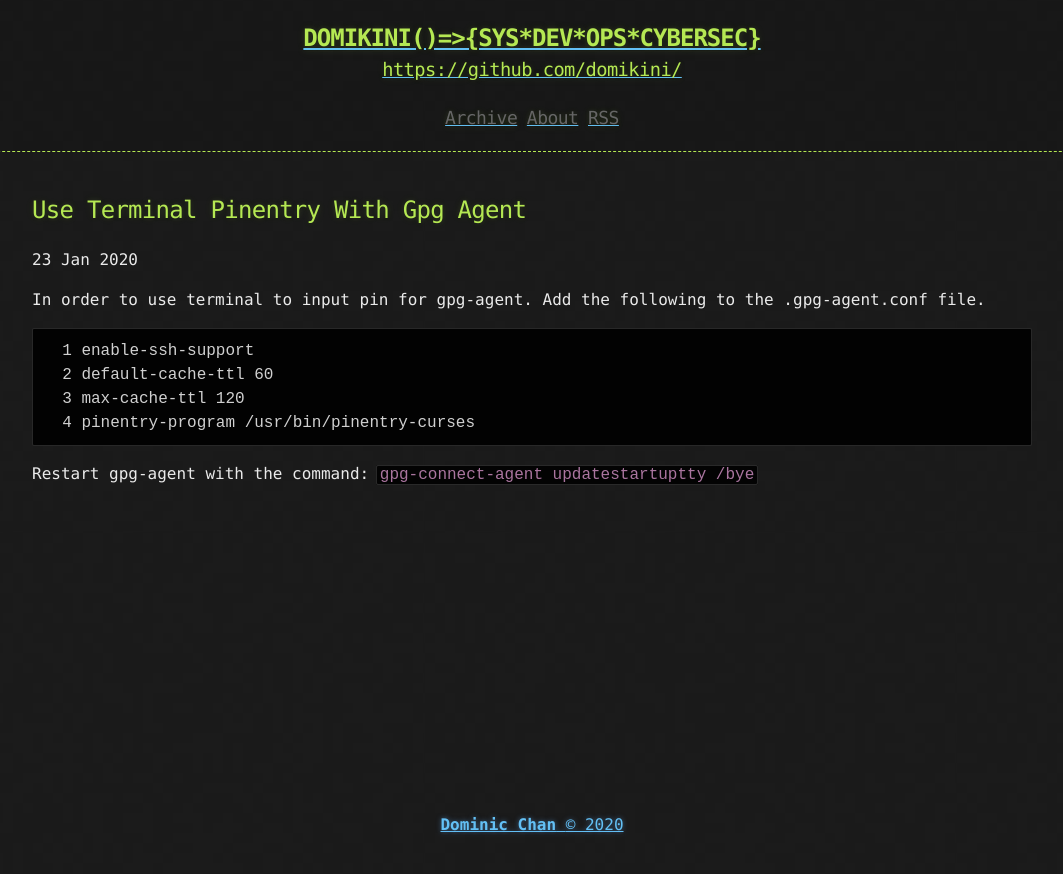
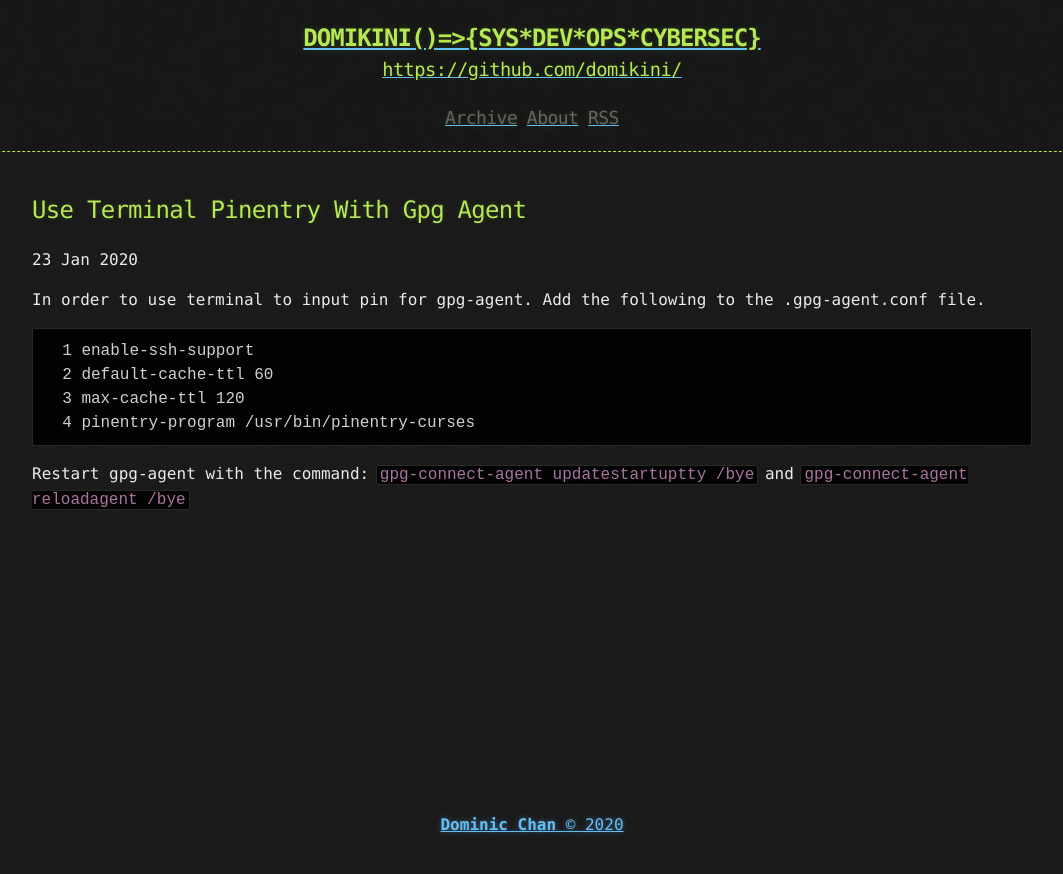
Before and after one commit to domikini/domikini.github.io, a Jekyll site: the page built from _posts/2020-01-23-Use-terminal-pinentry-with-gpg-agent.md, in a window 1280 px wide. Shown: the top 874 px of the page, without its empty margins (108-1171 px from the left). Built offline with Jekyll 4.4.1, drawn with Linux system fonts in a browser that asks for light colours.

Commit message:
update docs

```diff
--- a/_posts/2020-01-23-Use-terminal-pinentry-with-gpg-agent.md
+++ b/_posts/2020-01-23-Use-terminal-pinentry-with-gpg-agent.md
@@ -5,4 +5,4 @@ In order to use terminal to input pin for gpg-agent. Add the following to the .g
       3 max-cache-ttl 120
       4 pinentry-program /usr/bin/pinentry-curses
 
-Restart gpg-agent with the command: `gpg-connect-agent updatestartuptty /bye`
+Restart gpg-agent with the command: `gpg-connect-agent updatestartuptty /bye` and `gpg-connect-agent reloadagent /bye`
```
